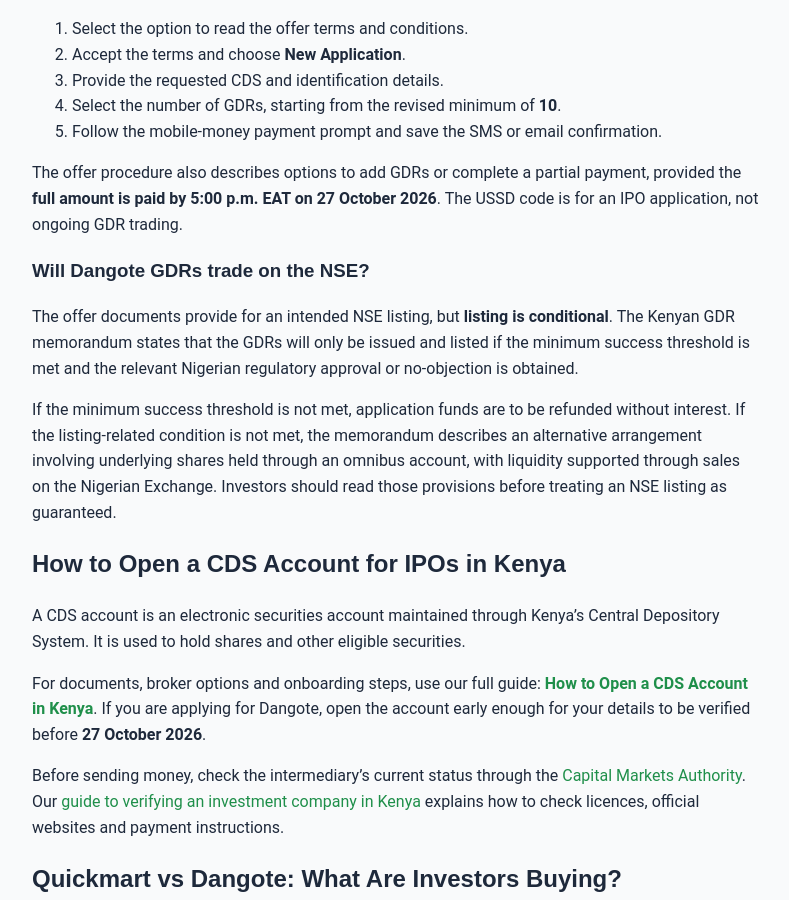
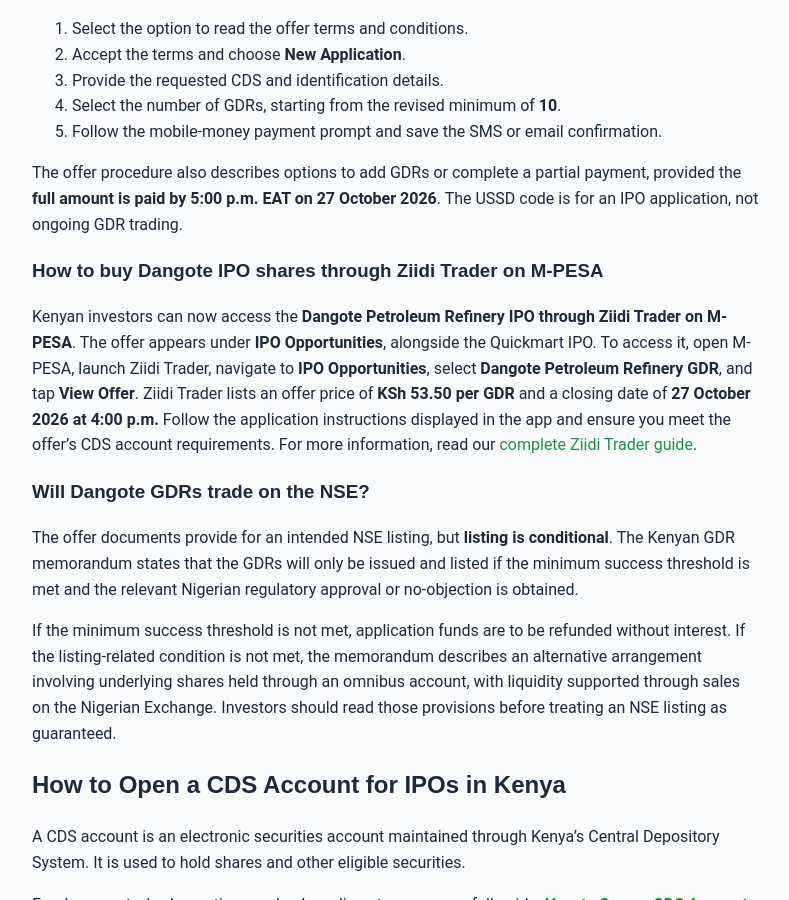
Before and after one commit to Coinimain/kenyanmmf, a Jekyll site: the page built from _posts/2026-10-15-quickmart-dangote-ipo-kenya-2026.md, in a window 1280 px wide and 900 px high, scrolled down 5494 px. Shown: the whole window, without its empty margins (244-1033 px from the left). Built offline with Jekyll 4.4.1, drawn with Linux system fonts in a browser that asks for light colours.

Commit message:
Add Dangote IPO Ziidi Trader application guide

```diff
--- a/_posts/2026-10-15-quickmart-dangote-ipo-kenya-2026.md
+++ b/_posts/2026-10-15-quickmart-dangote-ipo-kenya-2026.md
@@ -188,6 +188,10 @@
 
 The offer procedure also describes options to add GDRs or complete a partial payment, provided the **full amount is paid by 5:00 p.m. EAT on 27 October 2026**. The USSD code is for an IPO application, not ongoing GDR trading.
 
+### How to buy Dangote IPO shares through Ziidi Trader on M-PESA
+
+Kenyan investors can now access the **Dangote Petroleum Refinery IPO through Ziidi Trader on M-PESA**. The offer appears under **IPO Opportunities**, alongside the Quickmart IPO. To access it, open M-PESA, launch Ziidi Trader, navigate to **IPO Opportunities**, select **Dangote Petroleum Refinery GDR**, and tap **View Offer**. Ziidi Trader lists an offer price of **KSh 53.50 per GDR** and a closing date of **27 October 2026 at 4:00 p.m.** Follow the application instructions displayed in the app and ensure you meet the offer's CDS account requirements. For more information, read our [complete Ziidi Trader guide](/blog/ziidi-trader-complete-guide-kenya/).
+
 ### Will Dangote GDRs trade on the NSE?
 
 The offer documents provide for an intended NSE listing, but **listing is conditional**. The Kenyan GDR memorandum states that the GDRs will only be issued and listed if the minimum success threshold is met and the relevant Nigerian regulatory approval or no-objection is obtained.
```
